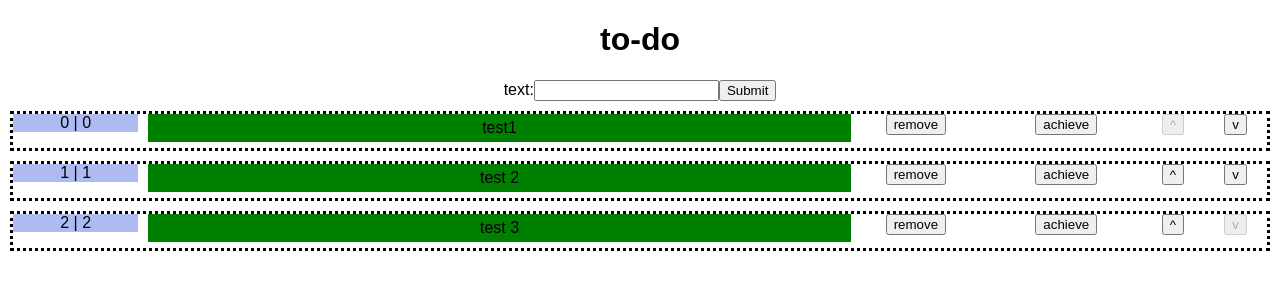
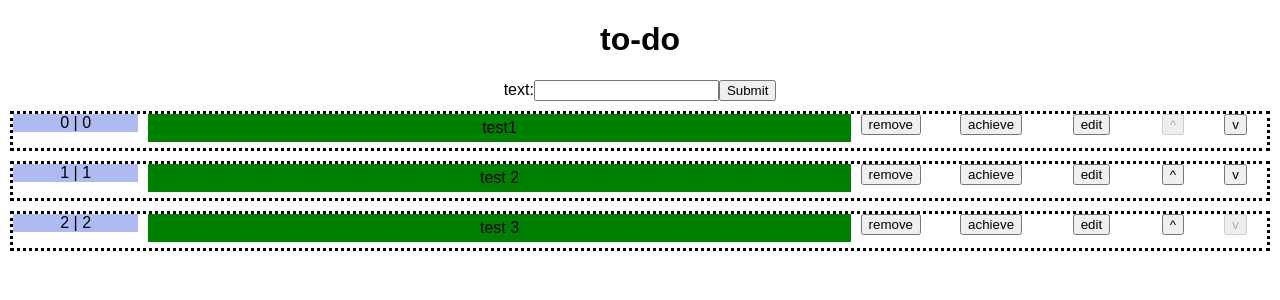
Before and after one commit to mgrimald/mgrimald.github.io, a React (Create React App) app in the folder todo_app/: page / in a window 1280 px wide. Shown: the top 300 px of the page. Built offline with nearby package versions, Linux system fonts and the light colour scheme.

Commit message:
02: still improving the basis: mainly adding the system to edittodo's

```diff
--- a/todo_app/package.json
+++ b/todo_app/package.json
@@ -1,6 +1,6 @@
 {
   "name": "todo_app",
-  "version": "0.1.0",
+  "version": "0.1.2",
   "private": true,
   "dependencies": {
     "react": "^16.2.0",
--- a/todo_app/public/index.html
+++ b/todo_app/public/index.html
@@ -7,55 +7,7 @@
     <meta name="theme-color" content="#000000">
     <link rel="manifest" href="%PUBLIC_URL%/manifest.json">
     <link rel="shortcut icon" href="%PUBLIC_URL%/favicon.ico">
-    <style>
-      * {
-        box-sizing: border-box;
-      }
-      .todoItem {
-        height: 40px;
-        border-style: dotted;
-        border-color:black;
-        margin-top:10px;
-        margin-right: 10px;
-        margin-left:10px;
-      }
-      .todoItem.achieved {
-        background-color: red;
-      }
-      .todoItem .id {
-        width: 10%;
-        background-color: #aebaf2;
-        float: left;
-      }
-      .todoItem .text {
-        background-color: green;
-        float: left;
-        width: 56%;
-        align-content: center;
-        padding: 5px 10px;
-        margin-left: 10px;
-        margin-right: -10px;
-      }
-      .todoItem.achieved .text {
-        background-color: red;
-      }
-      .todoItem .removeBtn {
-          width: 12%;
-          float: left;
-      }
-      .todoItem .achieveBtn {
-          width: 12%;
-          float: left;
-      }
-      .todoItem .downBtn {
-          width: 5%;
-          float: left;
-      }
-      .todoItem .upBtn {
-          width: 5%;
-          float: left;
-      }
-    </style>
+
   </head>
   <body>
     <noscript>
--- a/todo_app/src/App.css
+++ b/todo_app/src/App.css
@@ -2,27 +2,55 @@
   text-align: center;
 }
 
-.App-logo {
-  animation: App-logo-spin infinite 20s linear;
-  height: 80px;
+.App * {
+  box-sizing: border-box;
 }
 
-.App-header {
-  background-color: #222;
-  height: 150px;
-  padding: 20px;
-  color: white;
+.todoItem {
+  height: 40px;
+  border-style: dotted;
+  border-color:black;
+  margin-top:10px;
+  margin-right: 10px;
+  margin-left:10px;
+  }
+.todoItem.achieved {
+  background-color: red;
 }
-
-.App-title {
-  font-size: 1.5em;
+.todoItem .id {
+  width: 10%;
+  background-color: #aebaf2;
+  float: left;
 }
-
-.App-intro {
-  font-size: large;
+.todoItem .text {
+  background-color: green;
+  float: left;
+  width: 56%;
+  align-content: center;
+  padding: 5px 10px;
+    margin-left: 10px;
+  margin-right: -10px;
 }
-
-@keyframes App-logo-spin {
-  from { transform: rotate(0deg); }
-  to { transform: rotate(360deg); }
+.todoItem.achieved .text {
+  background-color: red;
 }
+.todoItem .removeBtn {
+  width: 8%;
+  float: left;
+}
+.todoItem .achieveBtn {
+  width: 8%;
+  float: left;
+}
+.todoItem .downBtn {
+  width: 5%;
+  float: left;
+}
+.todoItem .upBtn {
+  width: 5%;
+  float: left;
+}
+.todoItem .editSwitchBtn {
+  width: 8%;
+  float: left;
+}
--- a/todo_app/src/Components/Todo.js
+++ b/todo_app/src/Components/Todo.js
@@ -13,6 +13,19 @@ const TodoItem = (props) => {
   					props.unachieve(props.todo.id)
   				}
   			}>unachieve</button>
+		);
+	const editing = (props.todo.editing === false) ? (
+			<button onClick={
+		  		() => {
+  					props.toggleEditing(props.todo.id)
+  				}
+  			}>edit</button>
+		) : (
+			<button onClick={
+		  		() => {
+  					props.toggleEditing(props.todo.id)
+  				}
+  			}>annuler</button>
 		);
 	const achievedStyle = (props.todo.achieved) ? "achieved" : "";
 	const style = "todoItem " + achievedStyle;
@@ -30,8 +43,11 @@ const TodoItem = (props) => {
 		<div className="achieveBtn">
 	  		{achievement}
 	  	</div>
+		<div className="editSwitchBtn">
+	  		{editing}
+	  	</div>
 		<div className="upBtn">
-			<button onClick={ () => {props.up(props.todo.order)} } disabled={props.todo.order === 0}> ^ </button>
+			<button onClick={ () => {props.up(props.todo.order)} } disabled={props.upBtnDisabled}> ^ </button>
 	  	</div>
 		<div className="downBtn">
 	  		<button onClick={ () => {props.down(props.todo.order)}} disabled={props.downBtnDisabled}> v </button>
@@ -43,17 +59,39 @@ const TodoItem = (props) => {
 export const TodoList = (props) => {
 	const todoNode = props.todos.map(
 		(todo) => {
+			if (todo.editing === true) {
 			  return (
-				<TodoItem todo={todo}
-					key={todo.id}
+				<TodoEditForm
+				 	todo={todo}
+					key={"TodoEditForm_".concat(todo.id)}
 					remove={props.remove}
+					edit={props.edit}
 					achieve={props.achieve}
 					unachieve={props.unachieve}
+					toggleEditing={props.toggleEditing}
 					down={props.down}
 					up={props.up}
+					upBtnDisabled={todo.order === 0}
 					downBtnDisabled={props.todos.length === todo.order +1}//this avoid sending a new props.todos.length at each adding/removing of item.
 				/>
 			  );
+			} else {
+				return (
+			  	  <TodoItem
+				 	todo={todo}
+					key={"TodoItem_".concat(todo.id)}
+					remove={props.remove}
+					edit={props.edit}
+					achieve={props.achieve}
+					unachieve={props.unachieve}
+					toggleEditing={props.toggleEditing}
+					down={props.down}
+					up={props.up}
+					upBtnDisabled={todo.order === 0}
+					downBtnDisabled={props.todos.length === todo.order +1}//this avoid sending a new props.todos.length at each adding/removing of item.
+				  />
+				);
+			}
 		}
 	)
 	return (
@@ -96,3 +134,71 @@ export class TodoForm extends React.Component {
     );
   }
 }
+
+export class TodoEditForm extends React.Component {
+  constructor(props) {
+    super(props);
+    this.state = {
+    	text: props.todo.text,
+    	id: props.todo.id
+    };
+
+    this.handleChange = this.handleChange.bind(this);
+    this.handleSubmit = this.handleSubmit.bind(this);
+  }
+  componentWillMount(){
+  }
+
+  handleChange(event) {
+  	this.setState({text: event.target.value});
+  }
+  handleSubmit(event) {
+    event.preventDefault();
+  	if (this.state.text === ""){
+    	this.props.remove(this.state.id);
+    }
+    else {
+    	this.props.edit(this.state.id, this.state.text);
+    	if (this.props.todo.editing === true) {
+    		this.props.toggleEditing(this.state.id);
+    	}
+    }
+  }
+
+  render() {
+  	let todo =  Object.assign({}, this.props.todo);
+  	todo.text = this.state.text;
+  	const intercept = (id) => {
+		if (this.props.todo.text !== this.state.text) {
+  			//eslint-disable-next-line
+  			if (confirm("are U sure ?"))
+  				this.props.toggleEditing(id);
+  		}
+  		else
+  			this.props.toggleEditing(id);
+  	}
+    return (
+    <div>
+      <TodoItem
+			todo={todo}
+			key={"EditingTodoItem_".concat(todo.id)}
+			upBtnDisabled={this.props.upBtnDisabled}
+			downBtnDisabled={this.props.downBtnDisabled}
+			remove={this.props.remove}
+			achieve={this.props.achieve}
+			unachieve={this.props.unachieve}
+			down={this.props.down}
+			up={this.props.up}
+			toggleEditing={intercept}
+	   />
+      <form onSubmit={this.handleSubmit}>
+        <label>
+          text:
+          <input type="text" value={this.state.text} onChange={this.handleChange} />
+        </label>
+        <input type="submit" value="Save" />
+      </form>
+    </div>
+    );
+  }
+}
--- a/todo_app/src/Components/TodoApp.js
+++ b/todo_app/src/Components/TodoApp.js
@@ -22,13 +22,15 @@ export class TodoApp extends Component {
 		this.handleEdit = this.handleEdit.bind(this);
 		this.handleOrderUp = this.handleOrderUp.bind(this);
 		this.handleOrderDown = this.handleOrderDown.bind(this);
+		this.toggleEditing = this.toggleEditing.bind(this);
 	}
 	createTodo(id, text, order=0, achieved=false){
 		const todo = {
 			text: text,
 			id: id,
 			order: order,
-			achieved: achieved
+			achieved: achieved,
+			editing: false
 		};
 		return todo;
 	}
@@ -42,14 +44,18 @@ export class TodoApp extends Component {
 	handleAchieve(id) {
 		let data = this.state.data;
 		const index = data.findIndex((todo) => {return (todo.id === id)});
-		data[index].achieved = true;
-		this.setState({data: data});
+		if (index >= 0) {
+			data[index].achieved = true;
+			this.setState({data: data});
+		}
 	}
 	handleUnachieve(id) {
 		const index = this.state.data.findIndex((todo) => {return (todo.id === id)});
 		const data = this.state.data;
-		data[index].achieved = false;
-		this.setState({data: data});
+		if (index >= 0){
+			data[index].achieved = false;
+			this.setState({data: data});
+		}
 	}
 	handleRemove(id) {
 		const remains = this.state.data.filter(todo => todo.id !== id)
@@ -64,19 +70,14 @@ export class TodoApp extends Component {
 			return this.state.data;
 		}
 		const data = this.state.data;
-		console.log("data[index]: ", data[index]);
-		console.log("data[index_swap]: ", data[index_swap]);
 		let tmp = data[index];
 		data[index] = data[index_swap];
 		data[index_swap] = tmp;
 		data[index].order = order;
 		data[index_swap].order = order_swap;
-		console.log("data[index]: ", data[index]);
-		console.log("data[index_swap]: ", data[index_swap]);
 		return data;
 	}
 	handleOrderUp(order){
-		console.log("order up", order);
 		const data = this.swapPosition(order, order -1)
 		this.setState({data: data});
 	}
@@ -84,6 +85,14 @@ export class TodoApp extends Component {
 		console.log("order down", order);
 		const data = this.swapPosition(order, order +1)
 		this.setState({data: data});
+	}
+	toggleEditing(id){
+		let data = this.state.data;
+		const index = data.findIndex((todo) => {return (todo.id === id)});
+		if (index >= 0) {
+			data[index].editing = !data[index].editing;
+			this.setState({data: data});
+		}
 	}
 	handleEdit(id, text) {
 		let data = this.state.data;
@@ -105,15 +114,16 @@ export class TodoApp extends Component {
     	return (
       		<div>
         		<TodoForm
-        			addTodo={this.addTodo}
-        			editTodo={this.handleEdit} />
+        			addTodo={this.addTodo} />
         		<TodoList
         			todos={this.state.data}
         			remove={this.handleRemove}
+        			edit={this.handleEdit}
         			achieve={this.handleAchieve}
         			unachieve={this.handleUnachieve}
         			up={this.handleOrderUp}
         			down={this.handleOrderDown}
+					toggleEditing={this.toggleEditing}
         		 />
       		</div>
     	);
```
Also changed, not shown: todo_app/journal/02-Still-improving-the-basis.md (added, +6 -0 lines), todo_app/src/index.css (line endings or trailing spaces). Lines whose indentation alone changed are shown as unchanged.
